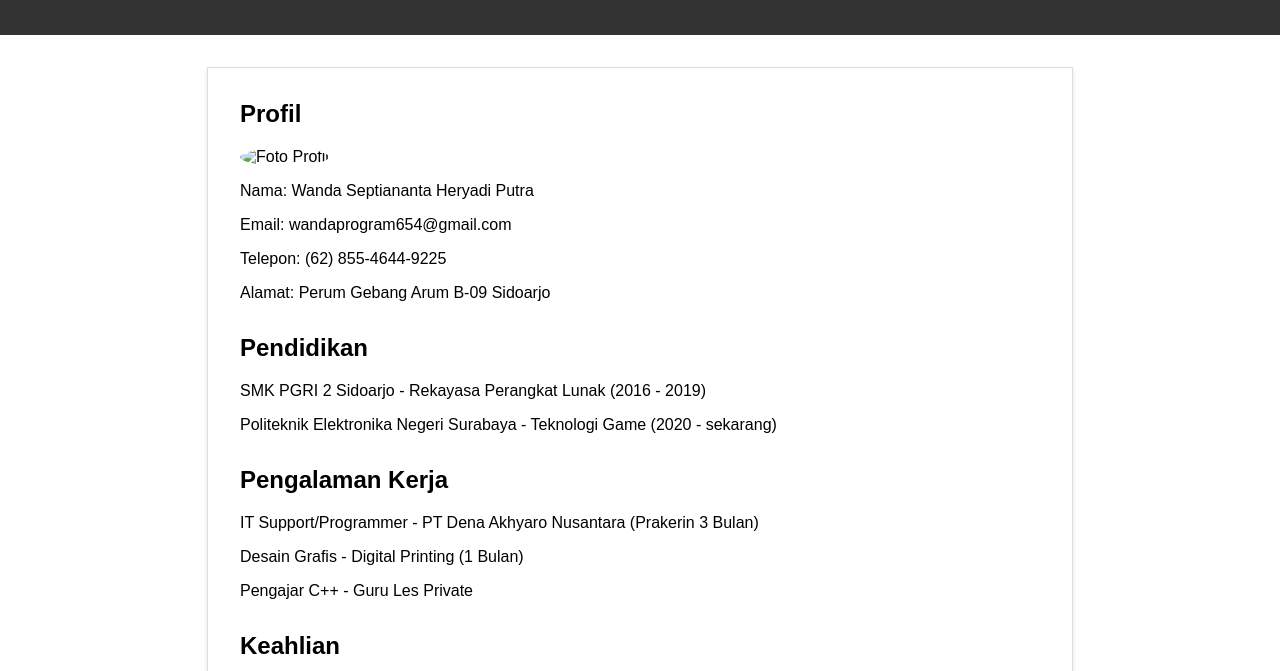
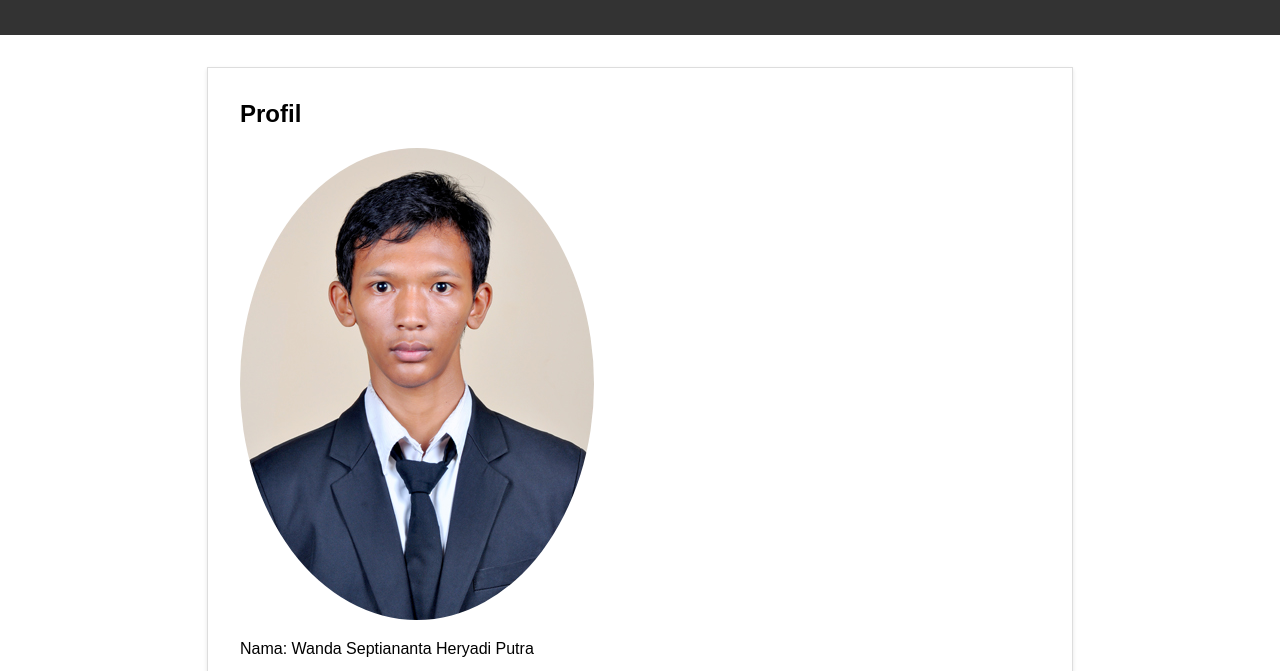
Before and after one commit to wandaprogram654/website-me, a plain HTML site: page cv.html in a window 1280 px wide. Shown: the part 77-748 px from the top of the page. Drawn offline with Linux system fonts and the light colour scheme.

Commit message:
Update cv.html

```diff
--- a/cv.html
+++ b/cv.html
@@ -13,7 +13,7 @@
     <main>
         <section id="profile">
             <h2>Profil</h2>
-            <img src="profile-picture.jpg" alt="Foto Profil">
+            <img src="Wanda.JPG" alt="Foto Profil">
             <p>Nama: Wanda Septiananta Heryadi Putra</p>
             <p>Email: wandaprogram654@gmail.com</p>
             <p>Telepon: (62) 855-4644-9225</p>
```
